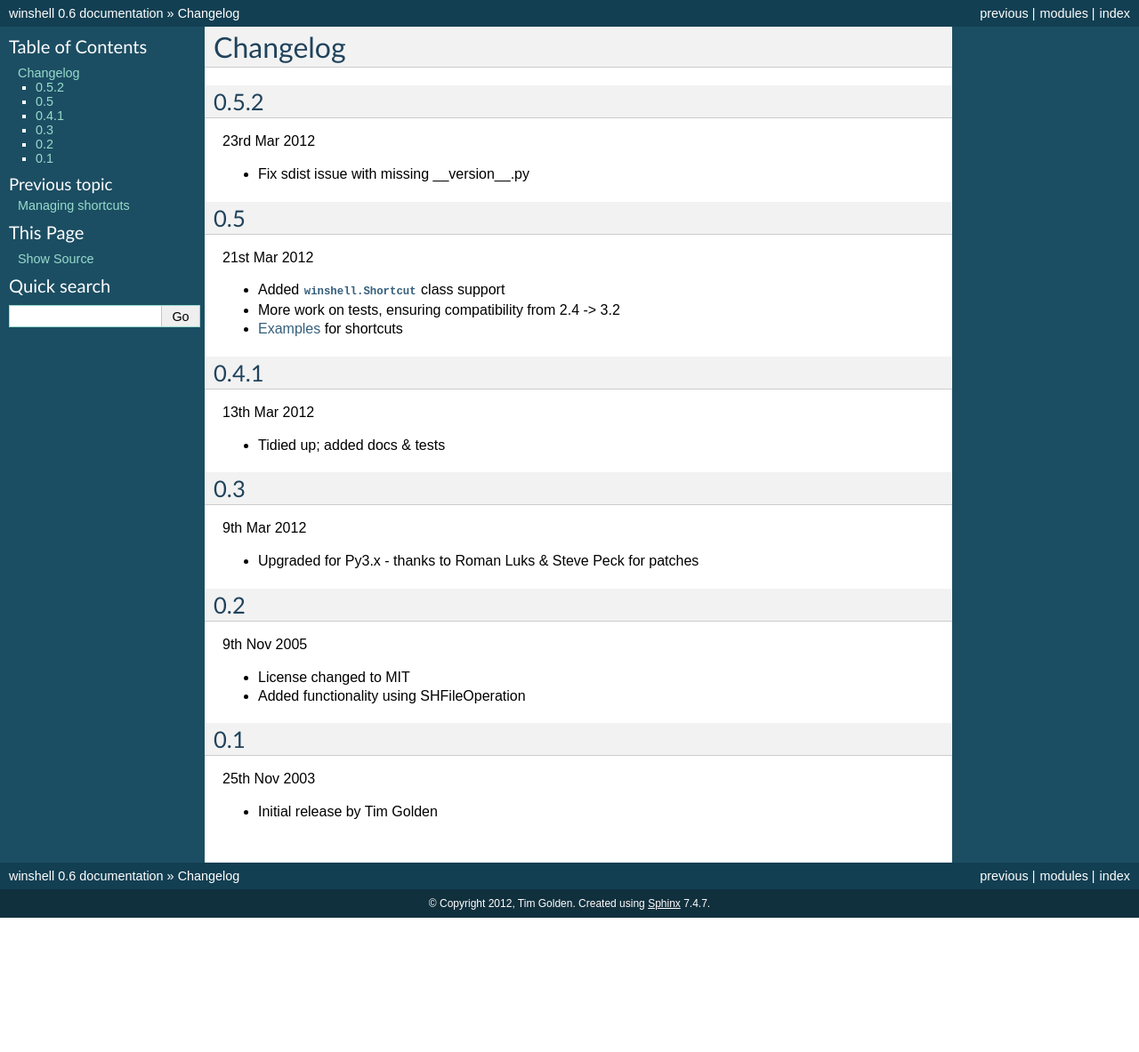
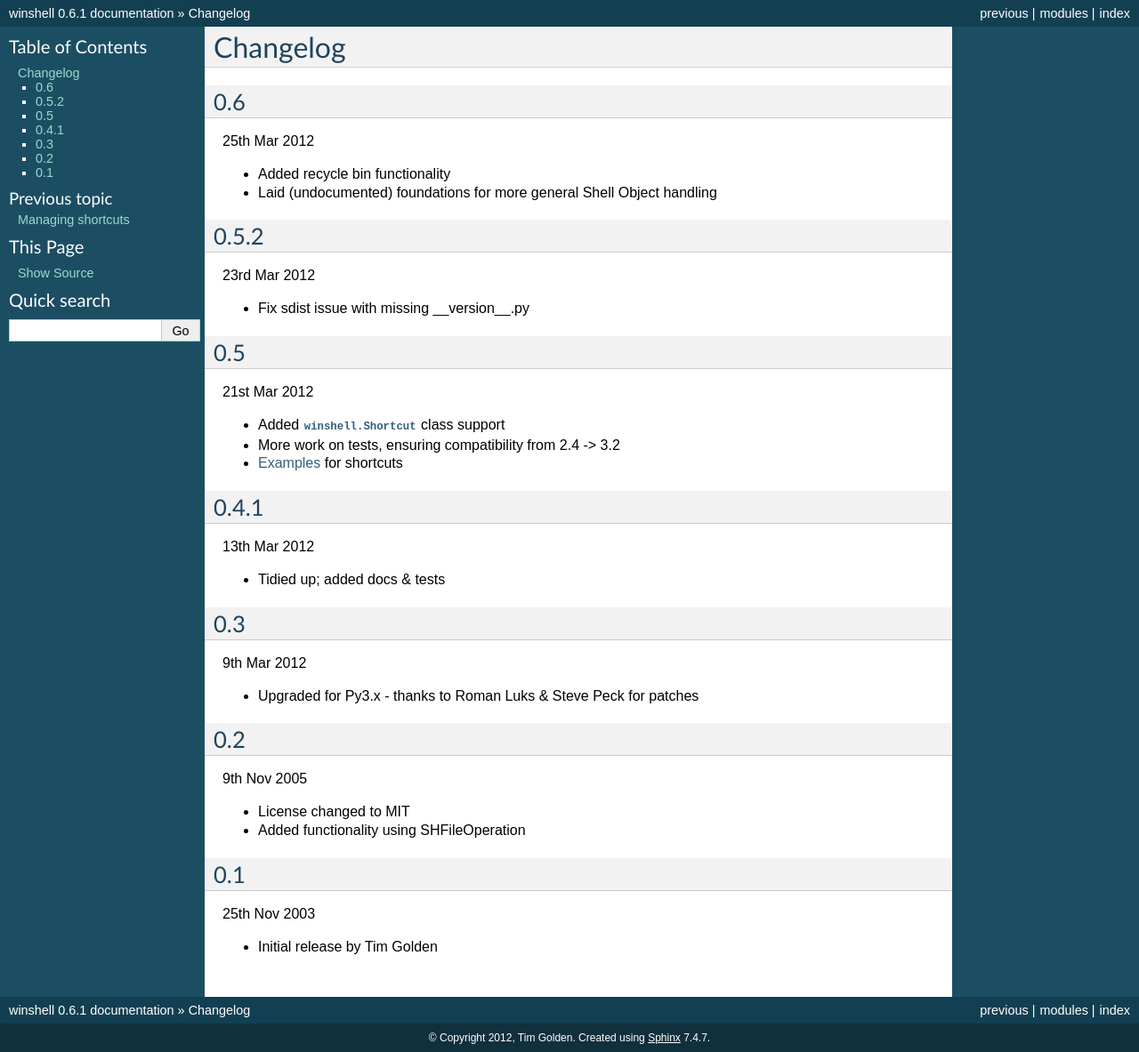
Before and after one commit to tjguk/winshell, a Sphinx documentation site: the page built from docs/changelog.rst, in a window 1280 px wide. Shown: the whole page at 89% size. Built offline with Sphinx 7.4.7, drawn with Linux system fonts in a browser that asks for light colours; before the commit the page ends 1032 px from its top, so only the background shows below that.

Commit message:
Add changelog and bump version

```diff
--- a/__winshell_version__.py
+++ b/__winshell_version__.py
@@ -1,3 +1,3 @@
 # -*- coding: UTF8 -*-
-__VERSION__ = "0.6"
+__VERSION__ = "0.6.1"
 __RELEASE__ = ""
--- a/docs/changelog.rst
+++ b/docs/changelog.rst
@@ -1,5 +1,13 @@
 Changelog
 =========
+
+0.6
+---
+
+25th Mar 2012
+
+* Added recycle bin functionality
+* Laid (undocumented) foundations for more general Shell Object handling
 
 0.5.2
 -----
```
